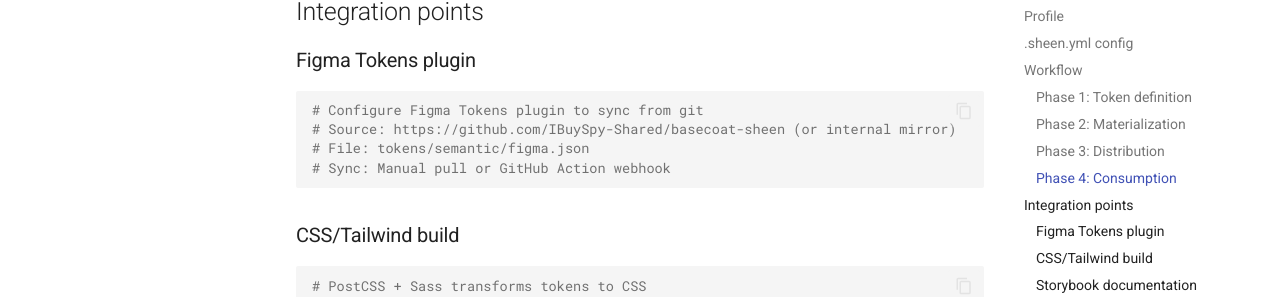
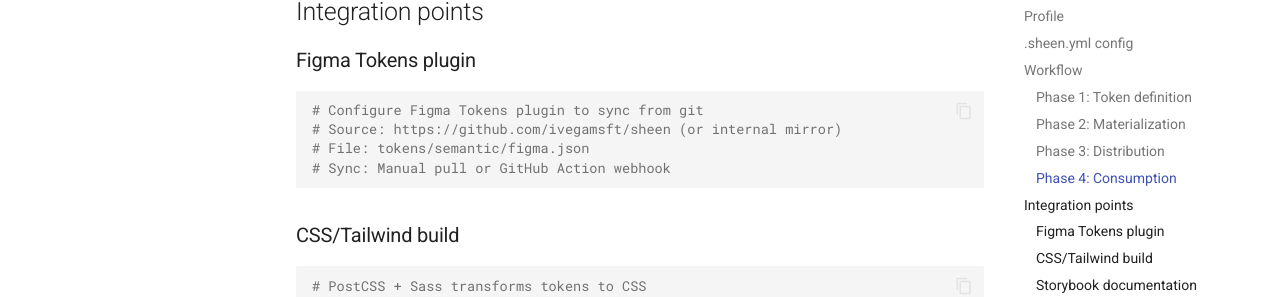
Before and after one commit to ivegamsft/sheen, an MkDocs documentation site: the page built from docs/patterns/token-only.md, in a window 1280 px wide and 900 px high, scrolled down 2229 px. Shown: the part 140-437 px from the top of the window. Built offline with MkDocs 1.6.1 and Material for MkDocs 9.7.7, drawn with Linux system fonts in a browser that asks for light colours; comment, search, counter and statistics services are not loaded; part of the change alters nothing that is shown.

````diff
--- a/docs/patterns/token-only.md
+++ b/docs/patterns/token-only.md
@@ -97,7 +97,7 @@ themes: [light, dark, high-contrast]
 
 ```bash
 # Configure Figma Tokens plugin to sync from git
-# Source: https://github.com/IBuySpy-Shared/basecoat-sheen (or internal mirror)
+# Source: https://github.com/ivegamsft/sheen (or internal mirror)
 # File: tokens/semantic/figma.json
 # Sync: Manual pull or GitHub Action webhook
 ```
````
Also changed, not shown: 2 other files.
